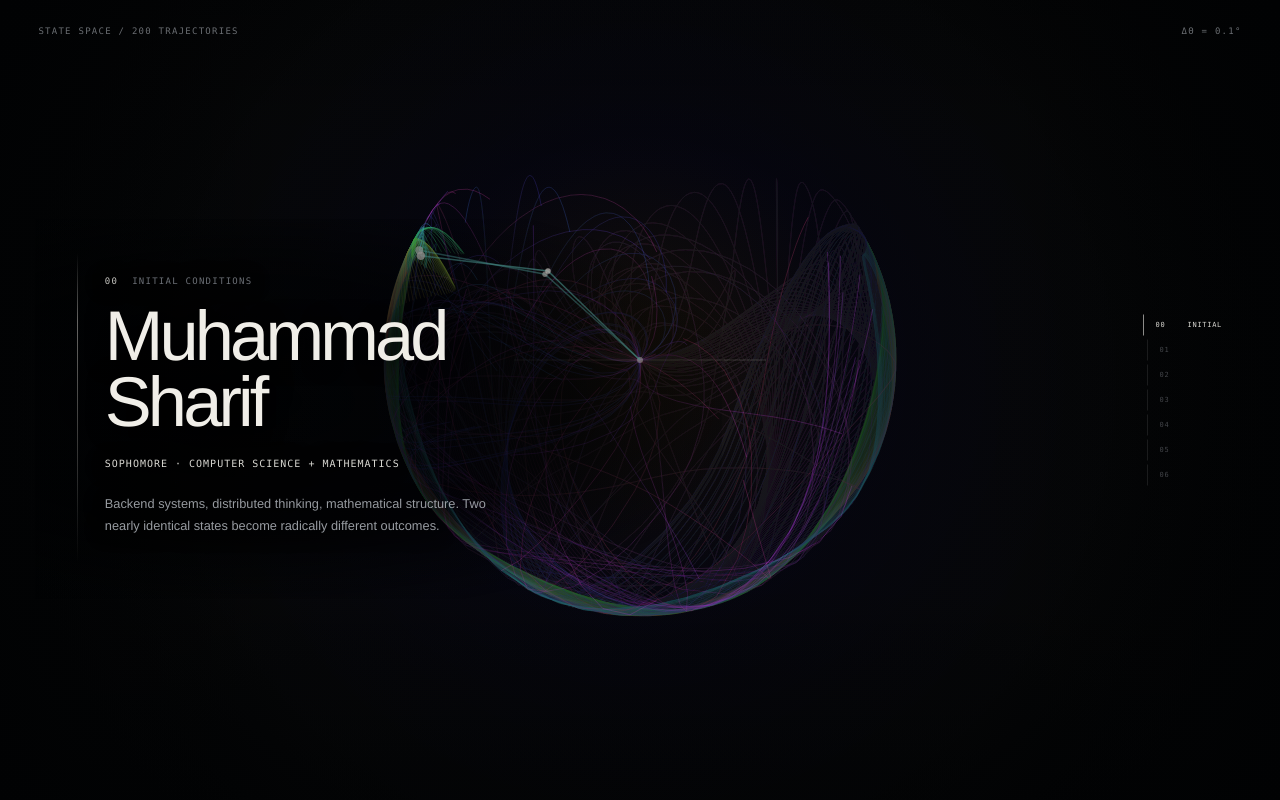
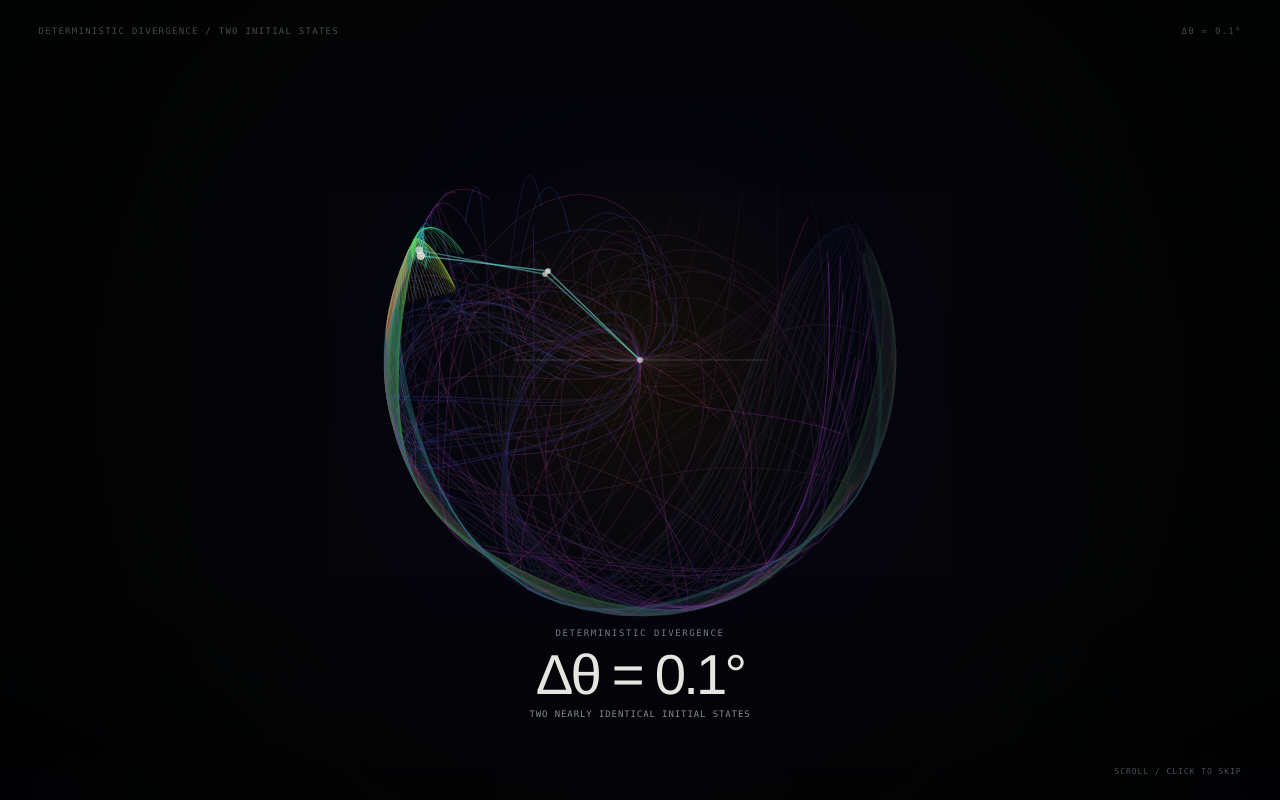
Before and after one commit to SharifWaqas/personal-website, a Next.js app: page / in a window 1280 px wide. Shown: the top 800 px of the page. Built offline with nearby package versions, Linux system fonts and the light colour scheme.

Commit message:
fix: preserve dark two-pendulum opening

```diff
--- a/components/PortfolioExperience.tsx
+++ b/components/PortfolioExperience.tsx
@@ -326,16 +326,16 @@ function PendulumField() {
         (introElapsed - 850) / 1900,
       );
       const trailReveal = easeOutCubic(
-        (introElapsed - 1500) / 2800,
+        (introElapsed - 1900) / 3000,
       );
       const colorReveal = easeOutCubic(
-        (introElapsed - 2200) / 3000,
+        (introElapsed - 3600) / 3200,
       );
       const atmosphereReveal = easeOutCubic(
         (introElapsed - 650) / 2600,
       );
       const fieldReveal = easeOutCubic(
-        (introElapsed - 3300) / 2500,
+        (introElapsed - 4550) / 2600,
       );
 
       const fixed = 1 / 100;
@@ -467,7 +467,7 @@ function PendulumField() {
       ctx.fill();
 
       const fieldStructureReveal = easeOutCubic(
-        (introElapsed - 3900) / 2300,
+        (introElapsed - 5200) / 2200,
       );
       const scrollSeedFade =
         1 - easeOutCubic(Math.max(0, storyProgress - 0.035) / 0.1);
@@ -696,7 +696,7 @@ export function PortfolioExperience({ profile, stats }: Props) {
       setIntroReady(true);
     };
 
-    const timer = window.setTimeout(finishIntro, 5600);
+    const timer = window.setTimeout(finishIntro, 6600);
     const skip = () => finishIntro();
     const keySkip = (event: KeyboardEvent) => {
       if (
@@ -779,8 +779,8 @@ export function PortfolioExperience({ profile, stats }: Props) {
 
           <div className="intro-copy" aria-hidden={introReady}>
             <span>DETERMINISTIC DIVERGENCE</span>
-            <strong>Two systems. Δθ = 0.1°.</strong>
-            <em>Watch what happens.</em>
+            <strong>Δθ = 0.1°</strong>
+            <em>two nearly identical initial states</em>
           </div>
 
           <div className="pendulum-story__hud">
```
